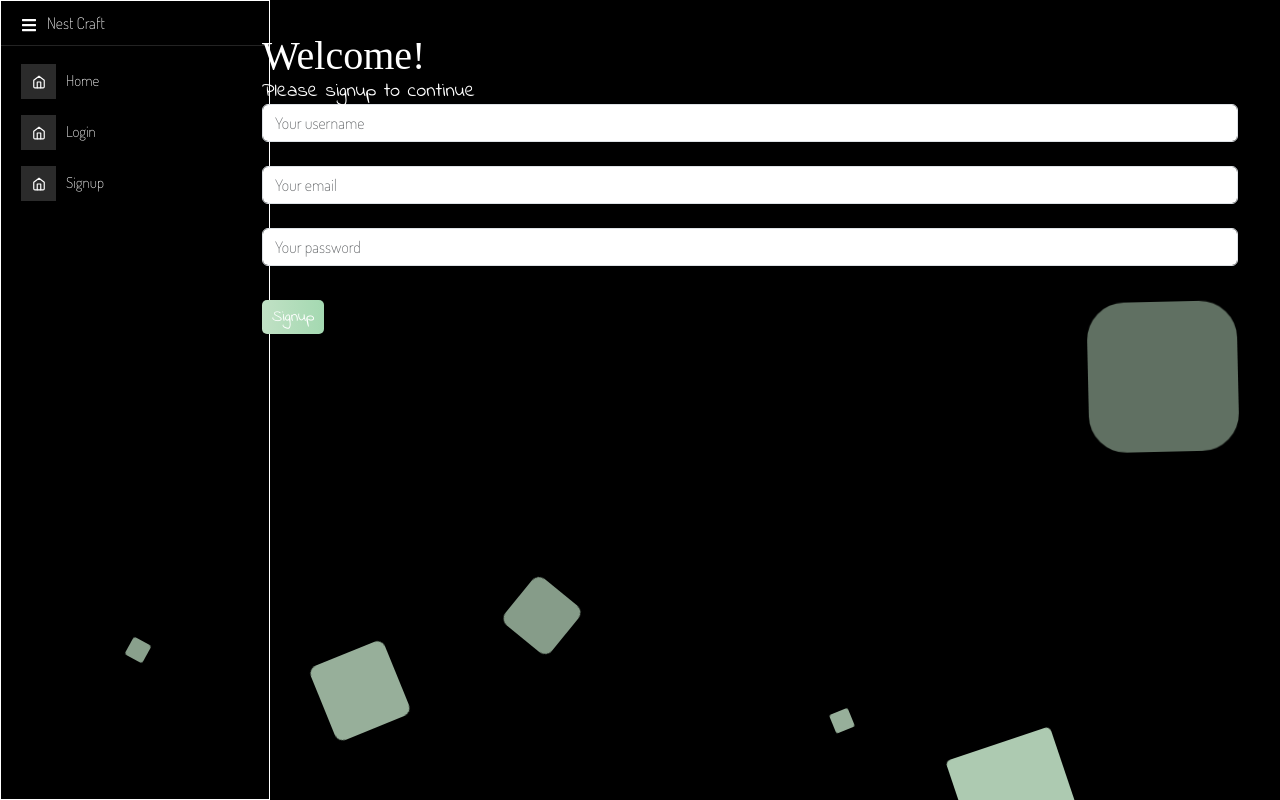
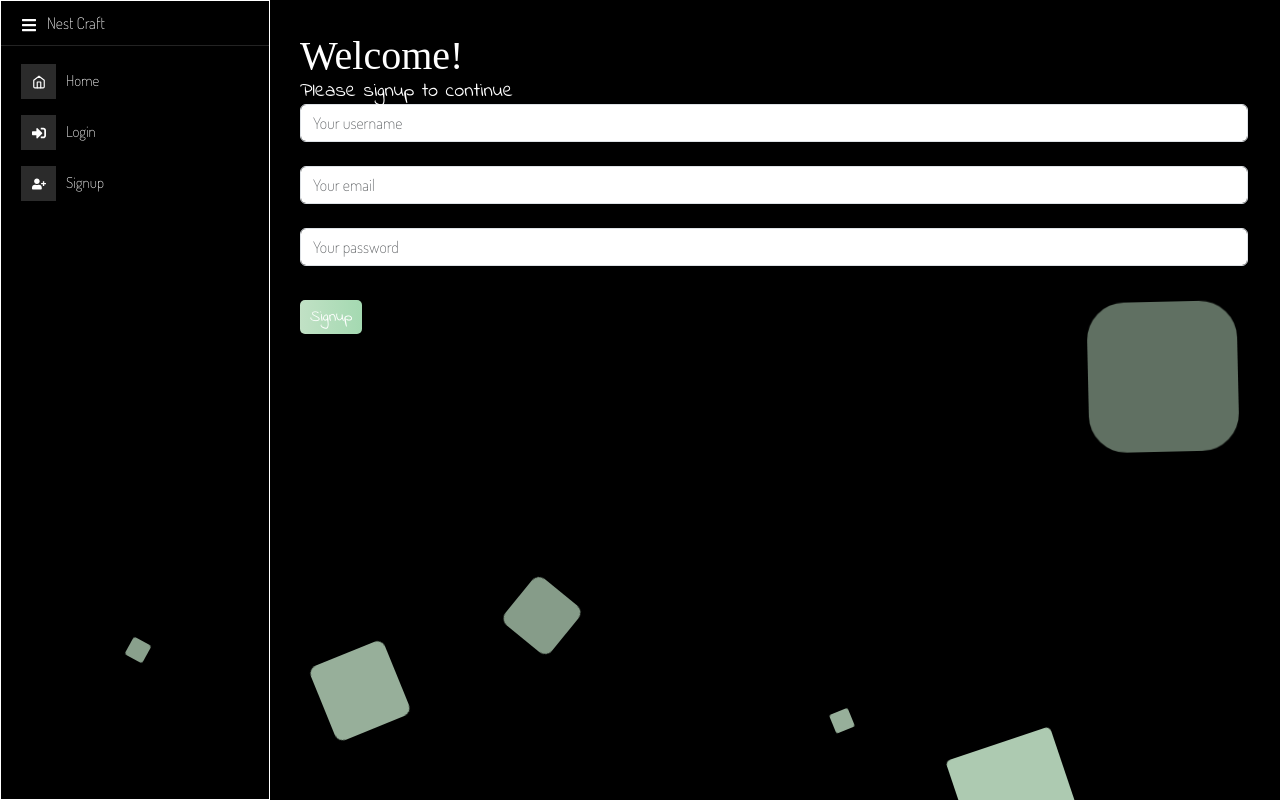
Before and after one commit to avni0000patel/undecided, a React (Create React App) app in the folder client/: page /signup in a window 1280 px wide. Built offline with nearby package versions, Linux system fonts and the light colour scheme; no server answers; a web font is replaced by a local one.

Commit message:
adjustable width for page based on collapsed state of sidebar

```diff
--- a/client/src/App.js
+++ b/client/src/App.js
@@ -1,4 +1,4 @@
-import React from "react";
+import React, { useState } from "react";
 import {
   ApolloClient,
   InMemoryCache,
@@ -43,12 +43,14 @@ const client = new ApolloClient({
 });
 
 function App() {
+  const [isSidebarCollapsed, setIsSidebarCollapsed] = useState(false);
+
   return (
     <ApolloProvider client={client}>
       <Router>
         <>
           <Background />
-          <Sidebar />
+          <Sidebar collapsed={isSidebarCollapsed} setCollapsed={setIsSidebarCollapsed} />
           {/* <Nav /> */}
           <Routes>
             <Route
@@ -61,11 +63,11 @@ function App() {
             />
             <Route
               path="/signup"
-              element={<Signup />}
+              element={<Signup collapsed={isSidebarCollapsed} />}
             />
             <Route
               path="/login"
-              element={<Login />}
+              element={<Login collapsed={isSidebarCollapsed} />}
             />
             <Route
               path="/profile"
--- a/client/src/components/Home/login.js
+++ b/client/src/components/Home/login.js
@@ -6,12 +6,12 @@ import Auth from '../../utils/auth';
 import { LOGIN_USER } from '../../utils/mutations';
 import '../../assets/fonts/fonts.css';
 
-const Login = (props) => {
+const Login = ({ collapsed }) => {
     const styles = {
         login: {
             padding: '2rem 2rem',
             float: 'right',
-            width: 'calc(100% - 268px)',
+            width: collapsed ? 'calc(100% - 78px)' : 'calc(100% - 268px)',
         },
         loginButton: {
             background: 'linear-gradient(90deg, #C1E1C5 0%, #A4D9B1 100%) ',
@@ -44,6 +44,7 @@ const Login = (props) => {
         email: '',
         password: ''
     });
+
     const [login, { error, data }] = useMutation(LOGIN_USER);
 
     const handleChange = (event) => {
--- a/client/src/components/Home/sidebar.js
+++ b/client/src/components/Home/sidebar.js
@@ -1,6 +1,6 @@
 import { useQuery } from '@apollo/client';
 import React, { useState } from "react";
-import { FaBars } from 'react-icons/fa';
+import { FaBars, FaSignInAlt, FaUserPlus } from 'react-icons/fa';
 import { FiHome, FiLogOut } from "react-icons/fi";
 import { ProSidebar, Menu, MenuItem, SidebarHeader, SidebarContent } from "react-pro-sidebar";
 import "react-pro-sidebar/dist/css/styles.css";
@@ -10,7 +10,7 @@ import Auth from "../../utils/auth";
 import { QUERY_PROFILES } from '../../utils/queries';
 import "./sidebar.css";
 
-function Sidebar() {
+const Sidebar = ({ collapsed, setCollapsed }) => {
     const styles = {
         sidebar: {
             display: "flex",
@@ -57,8 +57,6 @@ function Sidebar() {
     const { loading, data } = useQuery(QUERY_PROFILES);
 
     const profiles = data?.profiles || [];
-
-    const [collapsed, setCollapsed] = useState(false);
 
     if (!collapsed) {
         styles.sidebar.height = "100vh";
@@ -121,11 +119,11 @@ function Sidebar() {
                                         Home
                                         <Link id="MenuItemHome" to="/" onClick={() => setActiveIndex(0)} />
                                     </MenuItem>
-                                    <MenuItem active={activeIndex === 1} icon={<FiHome />} style={styles.sidebarLogin}>
+                                    <MenuItem active={activeIndex === 1} icon={<FaSignInAlt />} style={styles.sidebarLogin}>
                                         Login
                                         <Link id="MenuItemLogin" to="/login" onClick={() => setActiveIndex(1)} />
                                     </MenuItem>
-                                    <MenuItem active={activeIndex === 2} icon={<FiHome />} style={styles.sidebarSignup}>
+                                    <MenuItem active={activeIndex === 2} icon={<FaUserPlus />} style={styles.sidebarSignup}>
                                         Signup
                                         <Link id="MenuItemSignup" to="/signup" onClick={() => setActiveIndex(2)} />
                                     </MenuItem>
--- a/client/src/components/Home/signup.js
+++ b/client/src/components/Home/signup.js
@@ -6,13 +6,13 @@ import Auth from '../../utils/auth';
 import { ADD_USER } from '../../utils/mutations';
 import '../../assets/fonts/fonts.css';
 
-const Signup = () => {
+const Signup = ({ collapsed }) => {
     const styles = {
         signup: {
             padding: '2rem 2rem',
             float: 'right',
-            width: 'calc(100% - 240px)',
-            marginRight: '10px',
+            width: collapsed ? 'calc(100% - 78px)' : 'calc(100% - 268px)',
+
         },
         signupButton: {
             background: 'linear-gradient(90deg, #C1E1C5 0%, #A4D9B1 100%) ',
@@ -46,6 +46,7 @@ const Signup = () => {
         email: '',
         password: '',
     });
+
     const [addUser, { error, data }] = useMutation(ADD_USER);
 
     const handleChange = (event) => {
```
